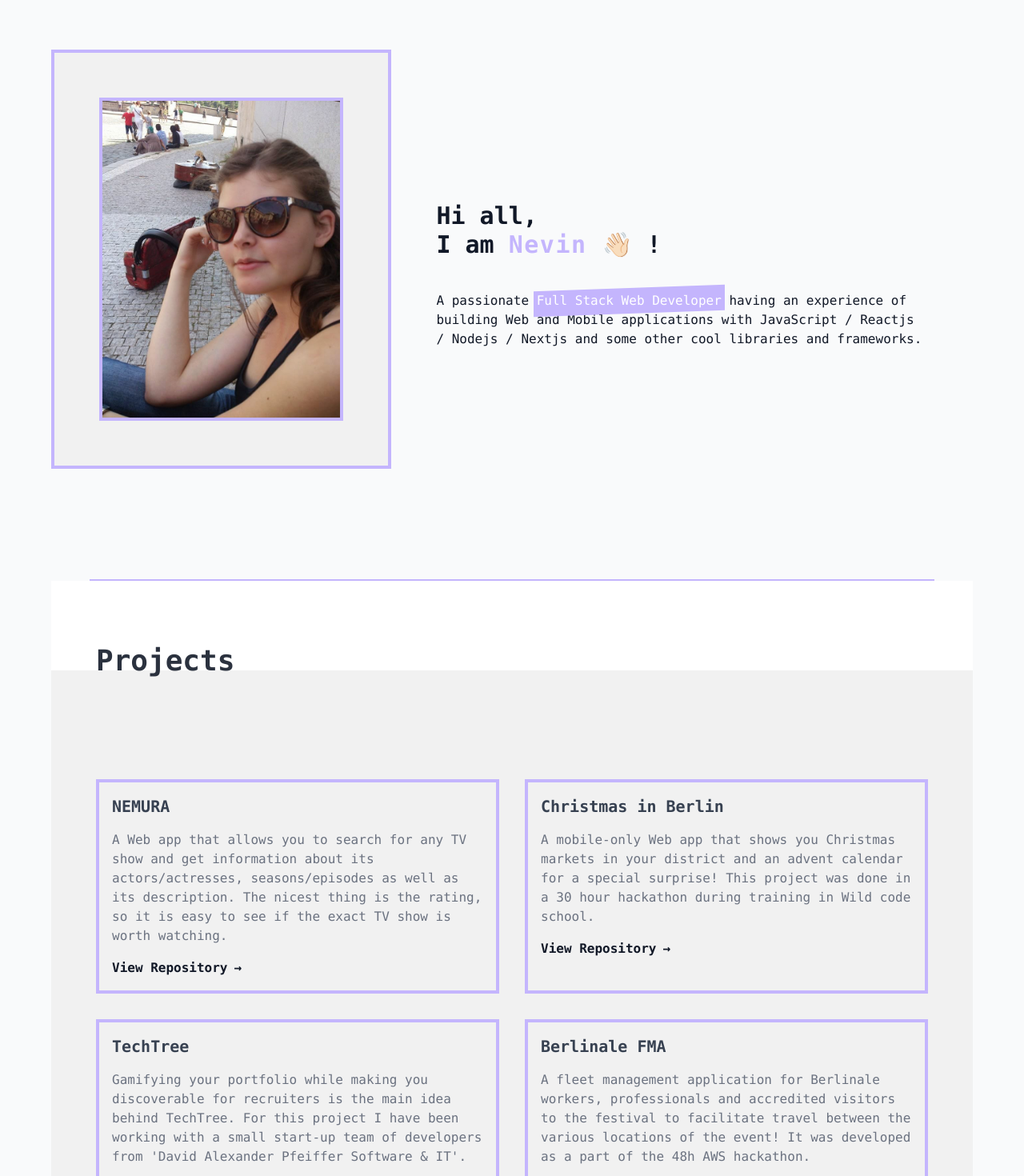
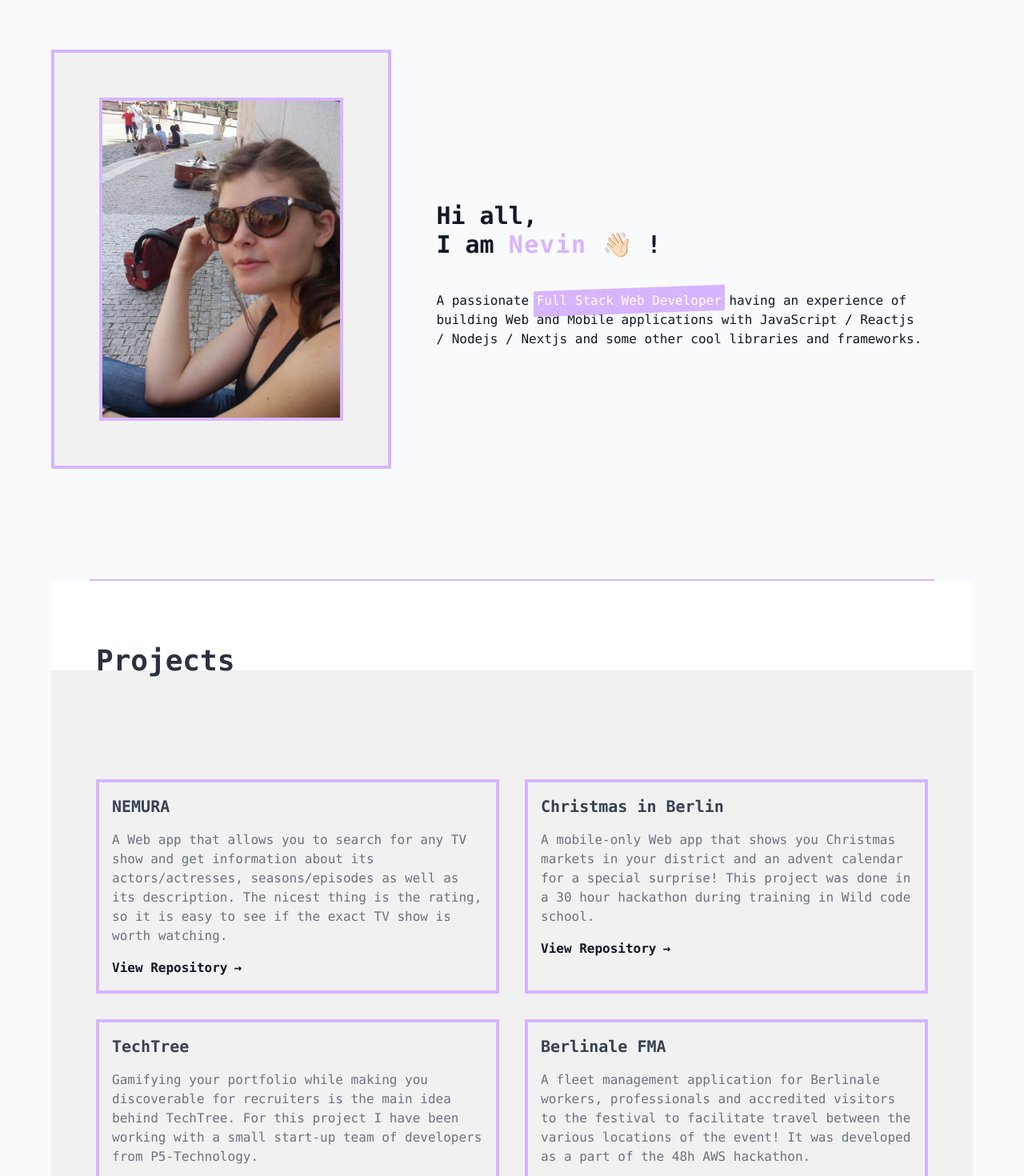
Before and after one commit to nevinalisheva/portfolio, a Next.js app: page / in a window 1280 px wide. Shown: the part 980-2450 px from the top of the page at 80% size. Built offline with nearby package versions, Linux system fonts and the light colour scheme.

Commit message:
customizing colors

```diff
--- a/components/Seperator.js
+++ b/components/Seperator.js
@@ -1,5 +1,5 @@
 const Seperator = () => {
-    return <div className="w-11/12 mx-auto h-0.5 bg-violet-300"></div>;
+    return <div className="w-11/12 mx-auto h-0.5 bg-purple-300 dark:bg-violet-300"></div>;
 }
 
 export default Seperator;
--- a/sections/Experience.js
+++ b/sections/Experience.js
@@ -12,7 +12,7 @@ const Experience = () => {
         {/* Grid starts here */}
         <div className="bg-[#F1F1F1] dark:bg-gray-900 p-14">
           <div className="max-w-6xl mx-auto grid grid-cols-1 md:grid-cols-2 gap-8 py-20 pb-40">
-            <div className="github-repo p-4 border-4 border-violet-300 transform hover:scale-125 transition duration-2000 ease-out hover:backdrop-blur-md">
+            <div className="github-repo p-4 border-4 dark:border-violet-300 border-purple-300 transform hover:scale-125 transition duration-2000 ease-out hover:backdrop-blur-md">
               <h1 className="font-semibold text-xl dark:text-gray-200 text-gray-700">
                 NEMURA
               </h1>
@@ -33,7 +33,7 @@ const Experience = () => {
                 </div>
               </Link>
             </div>
-            <div className="github-repo p-4 border-4 border-violet-300 transform hover:scale-125 transition duration-2000 ease-out hover:backdrop-blur-md">
+            <div className="github-repo p-4 border-4 dark:border-violet-300 border-purple-300 transform hover:scale-125 transition duration-2000 ease-out hover:backdrop-blur-md">
               <h1 className="font-semibold text-xl dark:text-gray-200 text-gray-700">
                 Christmas in Berlin
               </h1>
@@ -54,7 +54,7 @@ const Experience = () => {
                 </div>
               </Link>
             </div>
-            <div className="github-repo p-4 border-4 border-violet-300 transform hover:scale-125 transition duration-2000 ease-out hover:backdrop-blur-md">
+            <div className="github-repo p-4 border-4 dark:border-violet-300 border-purple-300 transform hover:scale-125 transition duration-2000 ease-out hover:backdrop-blur-md">
               <h1 className="font-semibold text-xl dark:text-gray-200 text-gray-700">
                 TechTree
               </h1>
@@ -62,7 +62,7 @@ const Experience = () => {
                 Gamifying your portfolio while making you discoverable for
                 recruiters is the main idea behind TechTree. For this project I
                 have been working with a small start-up team of developers from
-                'David Alexander Pfeiffer Software & IT'.
+                P5-Technology.
               </p>
               <Link
                 target="_blank"
@@ -75,7 +75,7 @@ const Experience = () => {
                 </div>
               </Link>
             </div>
-            <div className="github-repo p-4 border-4 border-violet-300 transform hover:scale-125 transition duration-2000 ease-out hover:backdrop-blur-md">
+            <div className="github-repo p-4 border-4 dark:border-violet-300 border-purple-300 transform hover:scale-125 transition duration-2000 ease-out hover:backdrop-blur-md">
               <h1 className="font-semibold text-xl dark:text-gray-200 text-gray-700">
                 Berlinale FMA
               </h1>
--- a/sections/Intro.js
+++ b/sections/Intro.js
@@ -2,28 +2,29 @@ import Image from "next/image";
 
 const Introduction = () => {
     return (
-      <div className="flex flex-col sm:flex-row sm:h-screen mb-10 sm:mb-0  items-center ">
-        <div className="p-14 bg-[#F1F1F1] border-4 border-violet-300 ">
+      <div className="flex flex-col sm:flex-row sm:h-screen mb-10 sm:mb-0  items-center " id="intro">
+        <div className="p-14 bg-[#F1F1F1] border-4 dark:border-violet-300 border-purple-300">
           <Image
             src="/me.jpeg"
             alt="nevin-alisheva"
             width={900}
             height={700}
-            className="border-4 border-violet-300 "
+            className="border-4 border-purple-300 dark:border-black "
           />
         </div>
         <div className="px-14 ">
-          <div >
+          <div>
             <div className="py-10">
+              <h1 className="text-3xl font-semibold ">Hi all, </h1>
               <h1 className="text-3xl font-semibold ">
-              Hi all, </h1><h1 className="text-3xl font-semibold ">I am{" "}
-              <span className="text-violet-300 tracking-wider">Nevin </span>
-              <span class="animate-waving-hand inline-flex">👋🏻</span> !
+                I am{" "}
+                <span className="text-purple-300 dark:text-violet-300 tracking-wider">Nevin </span>
+                <span class="animate-waving-hand inline-flex">👋🏻</span> !
               </h1>
             </div>
             <p>
               A passionate{" "}
-              <span class="before:block before:absolute before:-inset-1 before:-skew-y-2 before:bg-violet-300  relative inline-block">
+              <span class="before:block before:absolute before:-inset-1 before:-skew-y-2 before:bg-purple-300 dark:before:bg-violet-300  relative inline-block">
                 <span class="relative text-white">
                   {"  "}
                   Full Stack Web Developer
```
